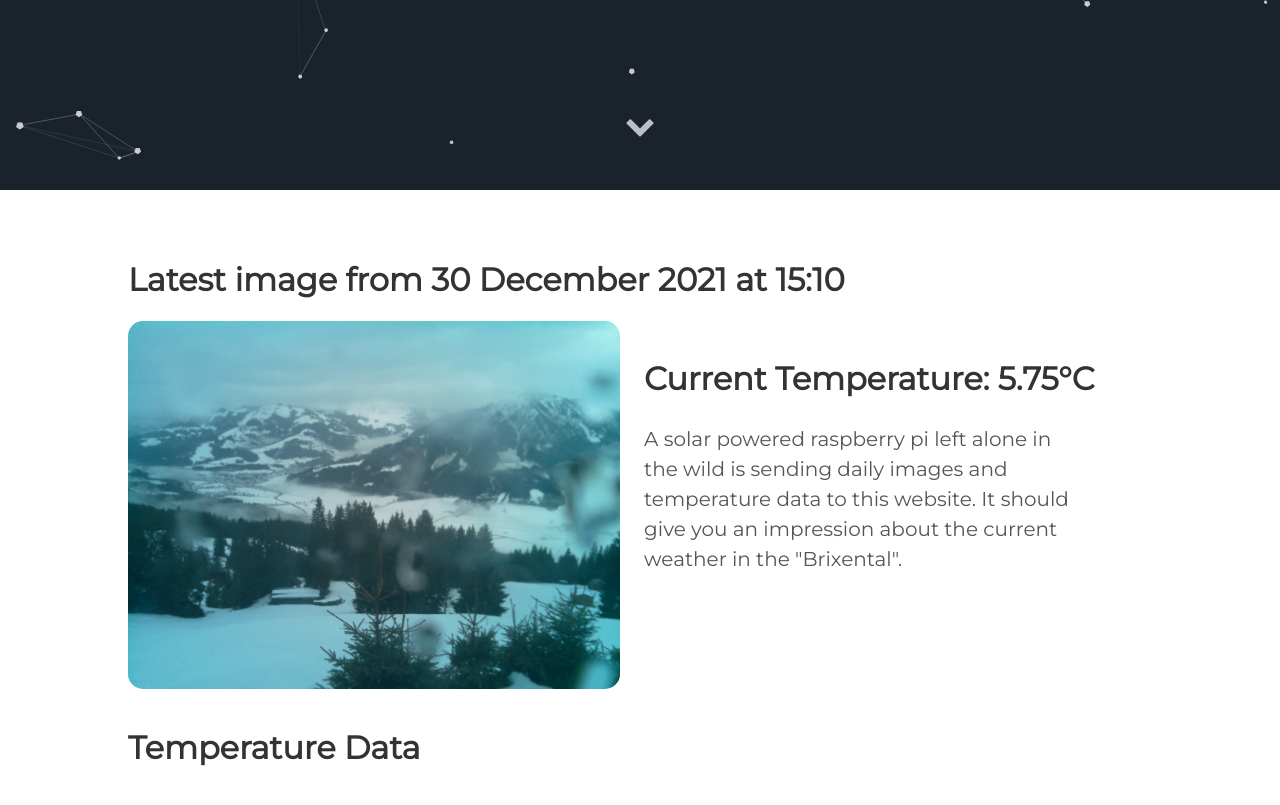
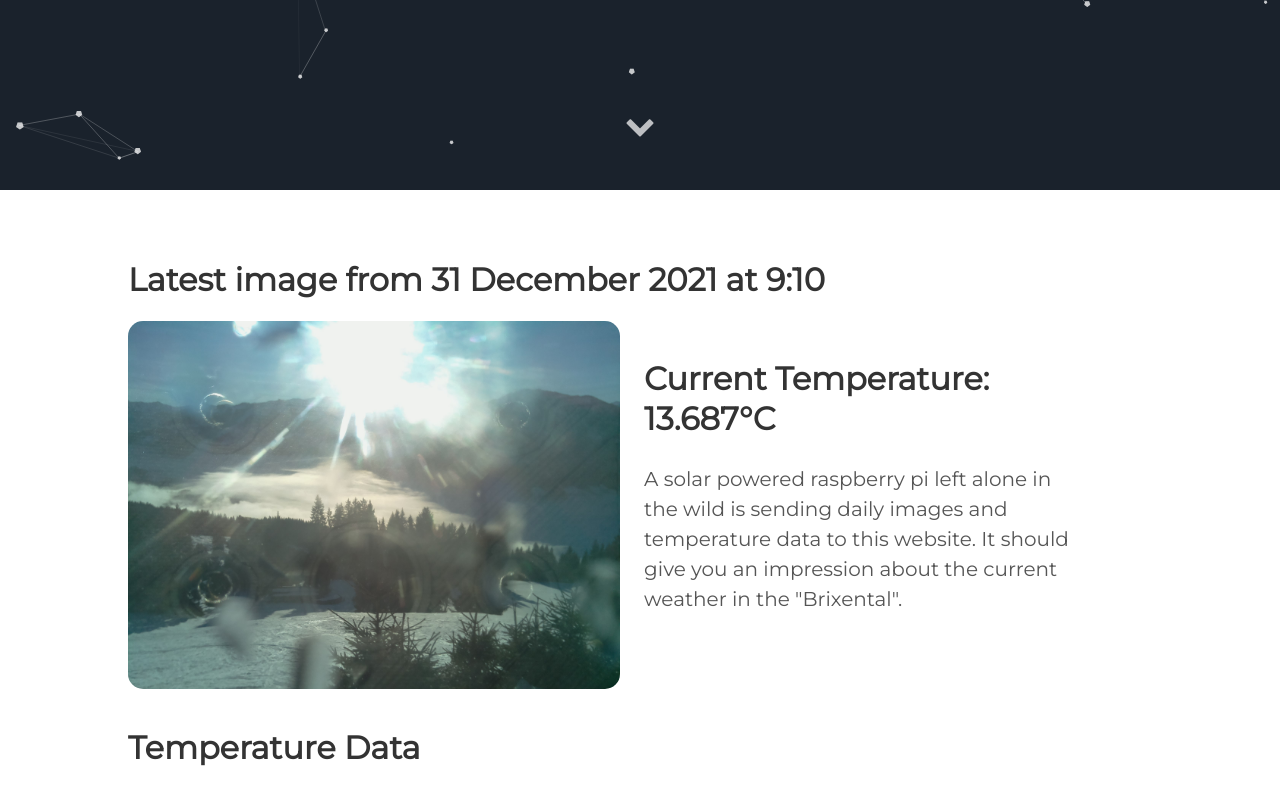
Before and after one commit to vektorious/vektorious.github.io, a Jekyll site: the page built from resources/huette.md, in a window 1280 px wide and 900 px high, scrolled down 710 px. Shown: the top 805 px of the window. Built offline with Jekyll 4.4.1, drawn with Linux system fonts in a browser that asks for light colours.

Commit message:
I'm a bot beep boop

```diff
--- a/resources/huette.md
+++ b/resources/huette.md
@@ -6,13 +6,13 @@ image: '/assets/img/'
 description: 'Live image from the Austrian alps'
 twitter_text: ' '
 ---
-## Latest image from 30 December 2021 at 15:10
+## Latest image from 31 December 2021 at  9:10
 <div class="huette">
   <div class="huette-image">
     <img src="{{ "/assets/img/huette.jpg" | prepend: site.baseurl }}">
   </div>
   <div class="huette-text">
-        <h2>Current Temperature: 5.75°C</h2>
+        <h2>Current Temperature: 13.687°C</h2>
         <p>A solar powered raspberry pi left alone in the wild is sending daily images and temperature data to this website. It should give you an impression about the current weather in the "Brixental".</p>
 
   </div>
```
Also changed, not shown: rpi-script/2021-12-31_090926.txt (renamed from rpi-script/2021-12-30_150926.txt, +6 -5 lines), rpi-script/huette.md (+2 -2 lines), assets/img/huette.jpg, assets/img/temp_plot.png, rpi-script/temp_plot.png, 1 other file.
